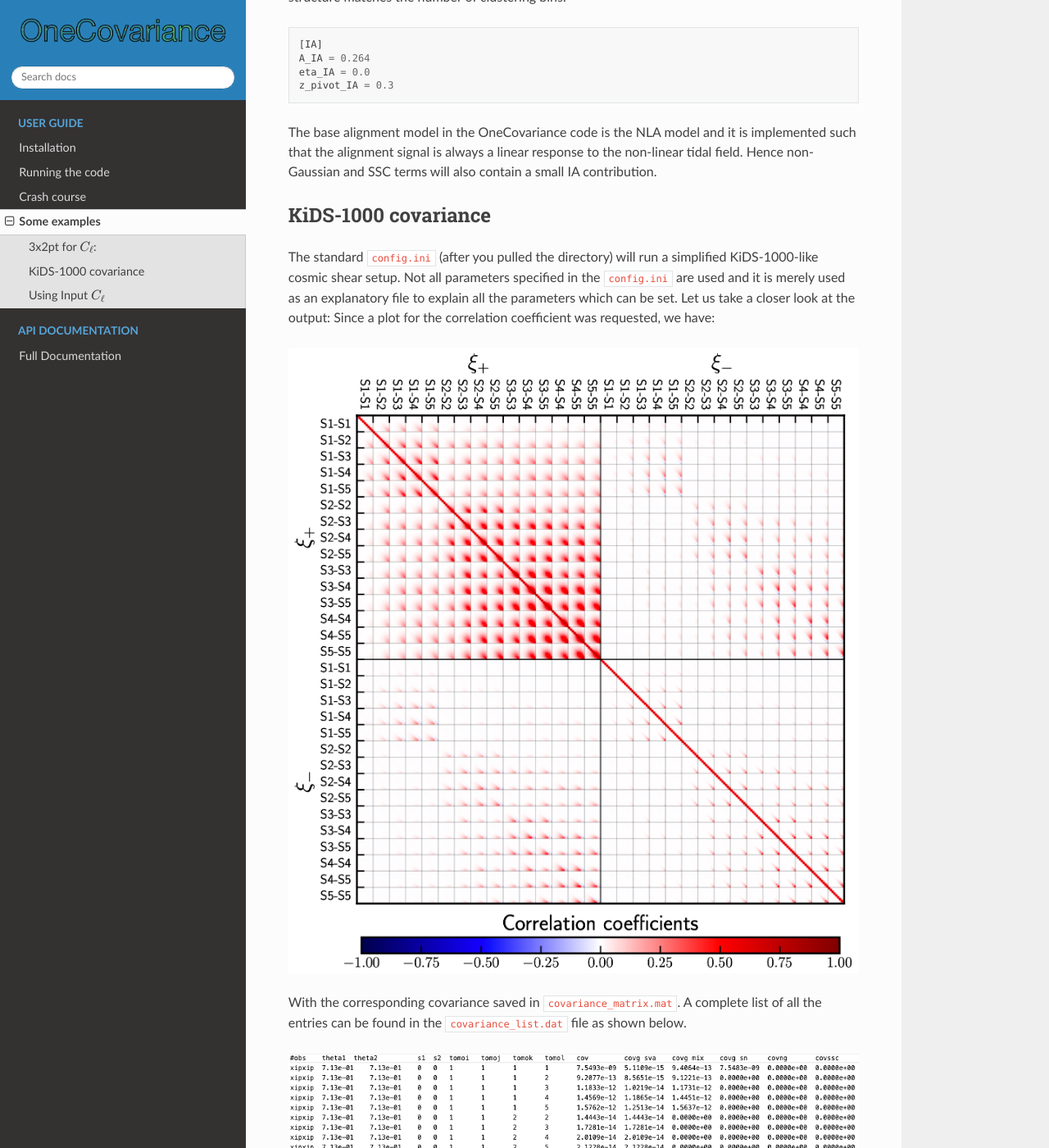
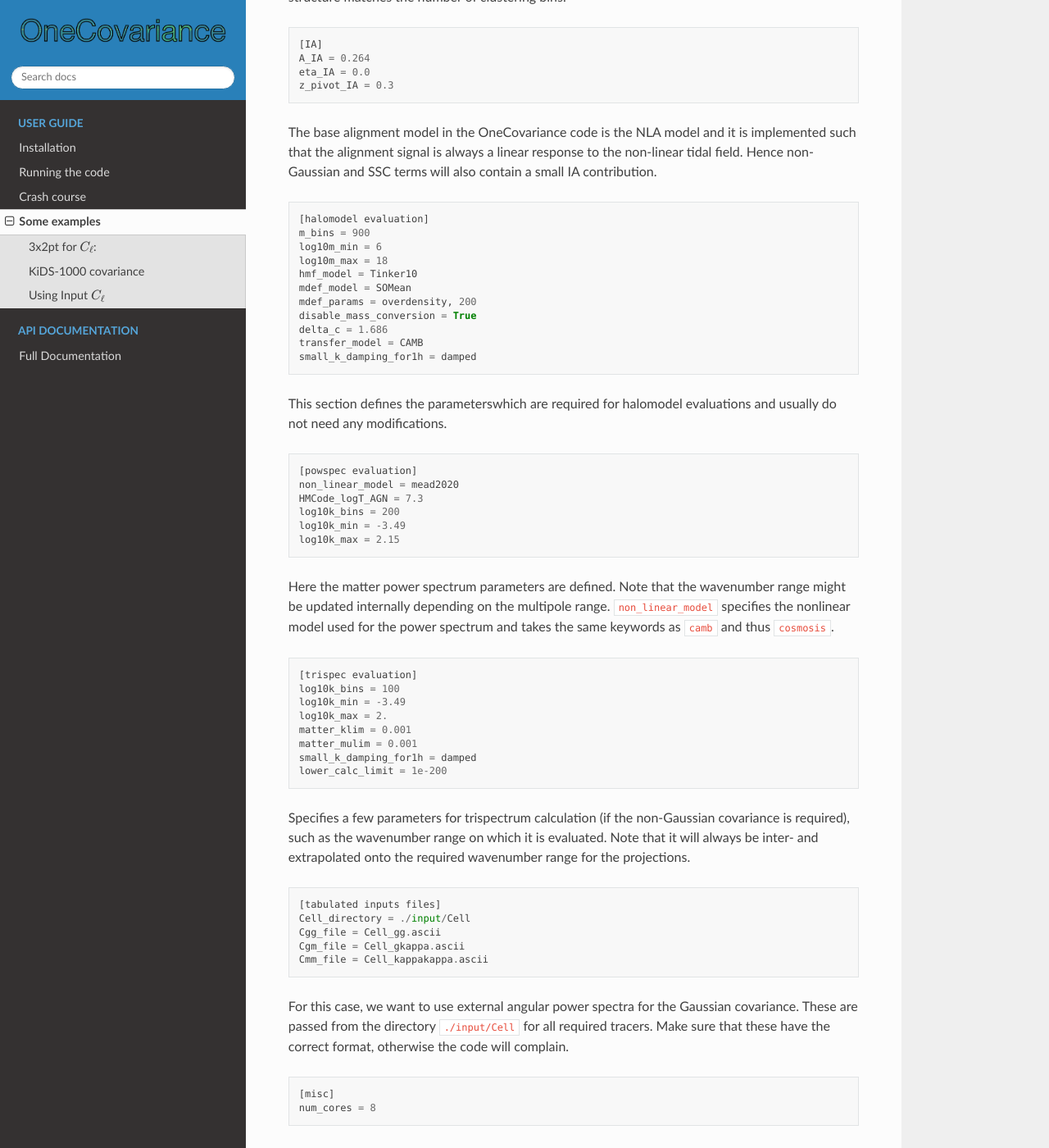
Before and after one commit to rreischke/OneCovariance, a Sphinx documentation site: the page built from docs/guides/examples.rst, in a window 1280 px wide and 1400 px high, scrolled down 2919 px. Shown: the whole window at 82% size. Built offline with Sphinx 7.4.7 and the Read the Docs theme 2.0.0, drawn with Linux system fonts in a browser that asks for light colours; some of the changed text lies outside the part shown.

Commit message:
completed 3x2 docu

```diff
--- a/docs/guides/examples.rst
+++ b/docs/guides/examples.rst
@@ -138,6 +138,82 @@
 The base alignment model in the OneCovariance code is the NLA model and it is implemented such that the alignment signal is always a linear response to the non-linear tidal field. Hence non-Gaussian and SSC terms will also
 contain a small IA contribution.
 
+::
+
+   [halomodel evaluation]
+   m_bins = 900
+   log10m_min = 6
+   log10m_max = 18
+   hmf_model = Tinker10
+   mdef_model = SOMean
+   mdef_params = overdensity, 200
+   disable_mass_conversion = True
+   delta_c = 1.686
+   transfer_model = CAMB
+   small_k_damping_for1h = damped
+
+This section defines the parameterswhich are required for halomodel evaluations and usually do not need any modifications.
+
+::
+
+   [powspec evaluation]
+   non_linear_model = mead2020
+   HMCode_logT_AGN = 7.3
+   log10k_bins = 200
+   log10k_min = -3.49
+   log10k_max = 2.15
+
+Here the matter power spectrum parameters are defined. Note that the wavenumber range might be updated internally depending on the multipole range.
+``non_linear_model`` specifies the nonlinear model used for the power spectrum and takes the same keywords as ``camb`` and thus ``cosmosis``.
+
+::
+
+   [trispec evaluation]
+   log10k_bins = 100
+   log10k_min = -3.49
+   log10k_max = 2.
+   matter_klim = 0.001
+   matter_mulim = 0.001
+   small_k_damping_for1h = damped
+   lower_calc_limit = 1e-200
+
+Specifies a few parameters for trispectrum calculation (if the non-Gaussian covariance is required), such as the wavenumber range on which it is evaluated.
+Note that it will always be inter- and extrapolated onto the required wavenumber range for the projections.
+
+::
+
+   [tabulated inputs files]
+   Cell_directory = ./input/Cell
+   Cgg_file = Cell_gg.ascii
+   Cgm_file = Cell_gkappa.ascii
+   Cmm_file = Cell_kappakappa.ascii
+
+For this case, we want to use external angular power spectra for the Gaussian covariance. These are passed from the directory ``./input/Cell`` for all required
+tracers. Make sure that these have the correct format, otherwise the code will complain.
+
+::
+
+   [misc]
+   num_cores = 8
+
+Lastly, we are running the whole code on 8 cores. Running
+
+::
+
+   python3 covariance.py config_files/config_3x2pt.ini
+
+Will then execute the covariance and produce some terminal outputs notifying the user about the current process. As output two files will be generated. First the ``covariance_list.dat`` containing all elements
+in a long list:
+
+.. image:: covariance_list_3times2_Cell.png
+   :width: 790
+
+Since ``split_gauss = True`` was specified, the Gaussian terms are splitted into the different contributions. The first column labels the tracers, column 2 and 3 the spatial variable,
+4 and 5 are the stellar mass sample bins (which is just one since no HoD was used) and column 6-9 label the tomographic bin combination associated with the tracers.
+The ``cov`` column is the final covariance. The Gaussian covariance would be the sum of the columns ``covg sva``,	``covg mix`` and ``covg sn``, labeling sample variance, mixed term and shot noise respectively.
+``covng`` is the non-Gaussian covariance and ``covssc`` the super-sample covariance.
+Furthermore, a matrix file, ``covariance_matrix.mat`` is produced whose general shape is described in the header and can generally be deduced by looking at the plot, ``correlation_coefficient.pdf``.
+
 KiDS-1000 covariance
 --------------------
 The standard ``config.ini`` (after you pulled the directory) will run a simplified KiDS-1000-like cosmic shear setup. Not all parameters specified in the ``config.ini`` are used and it is merely used as an explanatory file to explain all the parameters which can be set.
```
Also changed, not shown: docs/guides/covariance_list_3times2_Cell.png (added), 6 other files.
